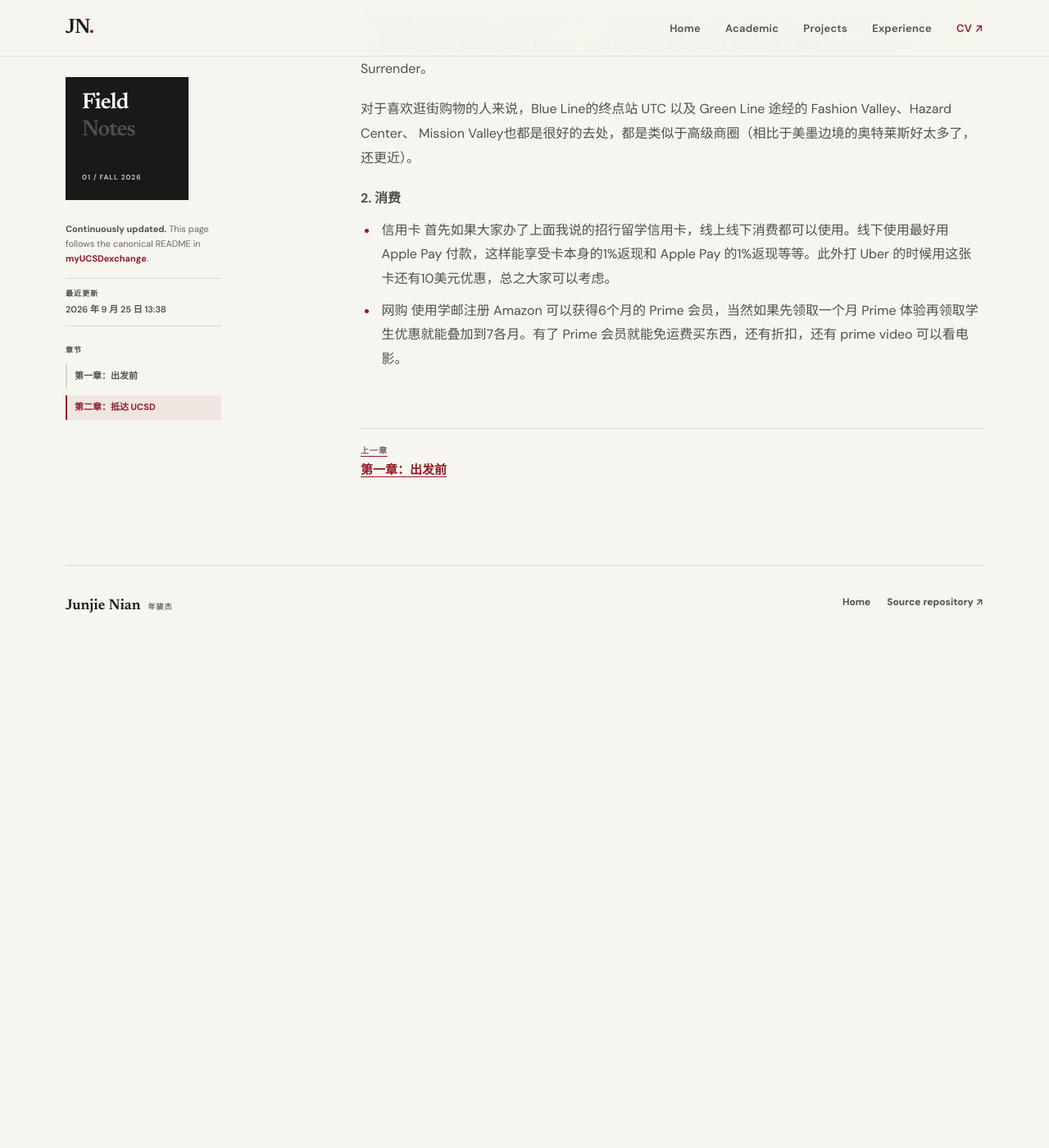
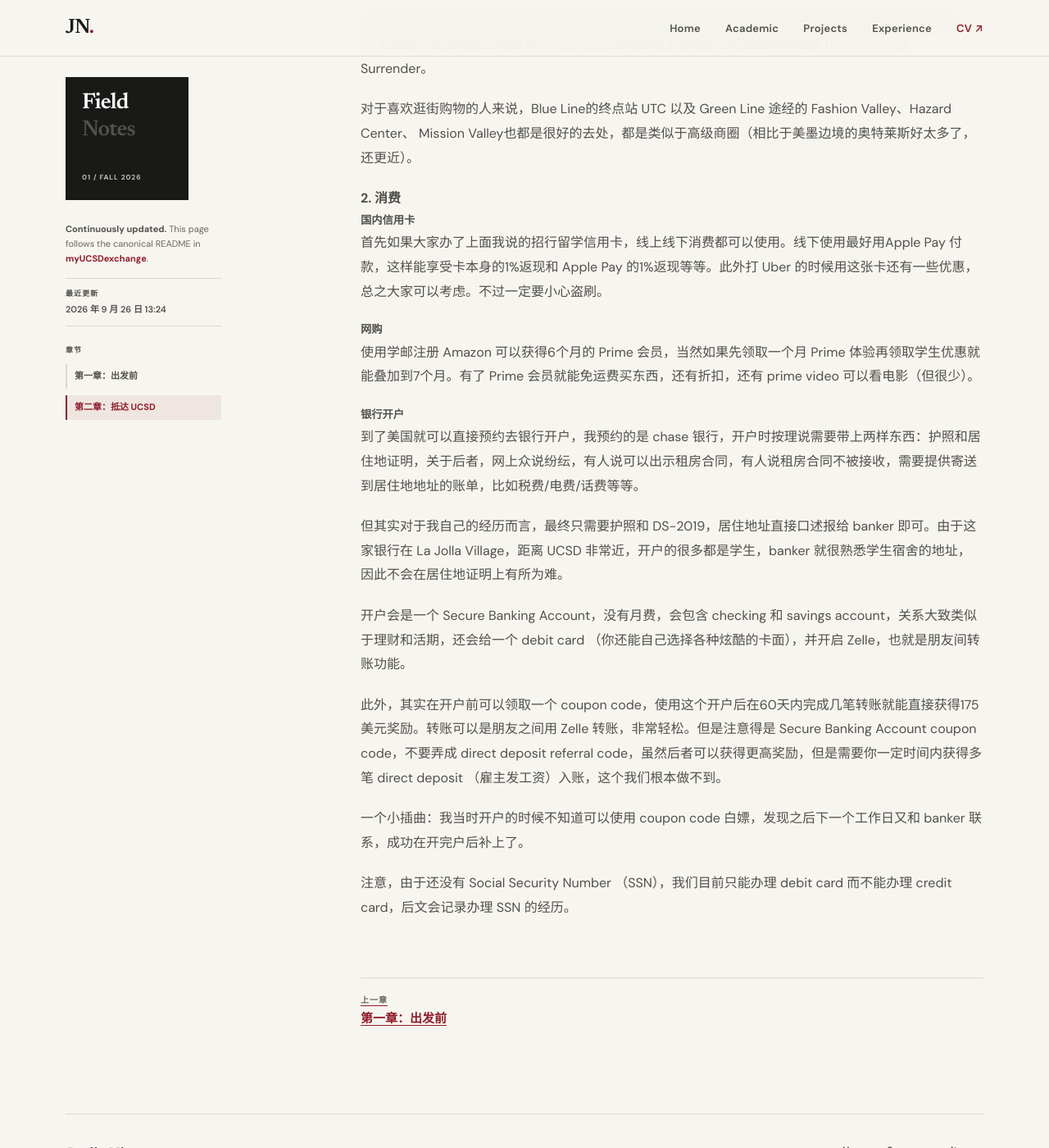
Before and after one commit to JunjieNian/JunjieNian.github.io, a Jekyll site: the page built from exchange-pages/2.md, in a window 1280 px wide and 1400 px high, scrolled down 1990 px. Shown: the whole window at 82% size. Built offline with Jekyll 4.4.1, drawn with Linux system fonts in a browser that asks for light colours; before the commit the page ends 2788 px from its top, so only the background shows below that.

Commit message:
Sync UCSD exchange notes

```diff
--- a/exchange-pages/2.md
+++ b/exchange-pages/2.md
@@ -4,8 +4,8 @@ layout: exchange
 title: "第二章：抵达 UCSD | 我的 UCSD 交换经历"
 description: "Junjie Nian 持续更新的 UCSD 交换经历：从申请、行前准备到校园生活，为后来的交换生提供个人经验参考。"
 permalink: "/exchange/2/"
-last_updated: "2026-09-25T13:38:39+08:00"
-last_updated_display: "2026 年 9 月 25 日 13:38"
+last_updated: "2026-09-26T13:24:12+08:00"
+last_updated_display: "2026 年 9 月 26 日 13:24"
 chapter_number: 2
 chapters:
   - number: 1
@@ -66,7 +66,19 @@ chapters:
 
 #### 2. 消费
 
-- 信用卡
-  首先如果大家办了上面我说的招行留学信用卡，线上线下消费都可以使用。线下使用最好用Apple Pay 付款，这样能享受卡本身的1%返现和 Apple Pay 的1%返现等等。此外打 Uber 的时候用这张卡还有10美元优惠，总之大家可以考虑。
-- 网购
-  使用学邮注册 Amazon 可以获得6个月的 Prime 会员，当然如果先领取一个月 Prime 体验再领取学生优惠就能叠加到7各月。有了 Prime 会员就能免运费买东西，还有折扣，还有 prime video 可以看电影。
+##### 国内信用卡
+首先如果大家办了上面我说的招行留学信用卡，线上线下消费都可以使用。线下使用最好用Apple Pay 付款，这样能享受卡本身的1%返现和 Apple Pay 的1%返现等等。此外打 Uber 的时候用这张卡还有一些优惠，总之大家可以考虑。不过一定要小心盗刷。
+##### 网购
+使用学邮注册 Amazon 可以获得6个月的 Prime 会员，当然如果先领取一个月 Prime 体验再领取学生优惠就能叠加到7个月。有了 Prime 会员就能免运费买东西，还有折扣，还有 prime video 可以看电影（但很少）。
+##### 银行开户
+到了美国就可以直接预约去银行开户，我预约的是 chase 银行，开户时按理说需要带上两样东西：护照和居住地证明，关于后者，网上众说纷纭，有人说可以出示租房合同，有人说租房合同不被接收，需要提供寄送到居住地地址的账单，比如税费/电费/话费等等。
+
+但其实对于我自己的经历而言，最终只需要护照和 DS-2019，居住地址直接口述报给 banker 即可。由于这家银行在 La Jolla Village，距离 UCSD 非常近，开户的很多都是学生，banker 就很熟悉学生宿舍的地址，因此不会在居住地证明上有所为难。
+
+开户会是一个 Secure Banking Account，没有月费，会包含 checking 和 savings account，关系大致类似于理财和活期，还会给一个 debit card （你还能自己选择各种炫酷的卡面），并开启 Zelle，也就是朋友间转账功能。
+
+此外，其实在开户前可以领取一个 coupon code，使用这个开户后在60天内完成几笔转账就能直接获得175美元奖励。转账可以是朋友之间用 Zelle 转账，非常轻松。但是注意得是 Secure Banking Account coupon code，不要弄成 direct deposit referral code，虽然后者可以获得更高奖励，但是需要你一定时间内获得多笔 direct deposit （雇主发工资）入账，这个我们根本做不到。
+
+一个小插曲：我当时开户的时候不知道可以使用 coupon code 白嫖，发现之后下一个工作日又和 banker 联系，成功在开完户后补上了。
+
+注意，由于还没有 Social Security Number （SSN），我们目前只能办理 debit card 而不能办理 credit card，后文会记录办理 SSN 的经历。
```
Also changed, not shown: exchange.md (+2 -2 lines).
